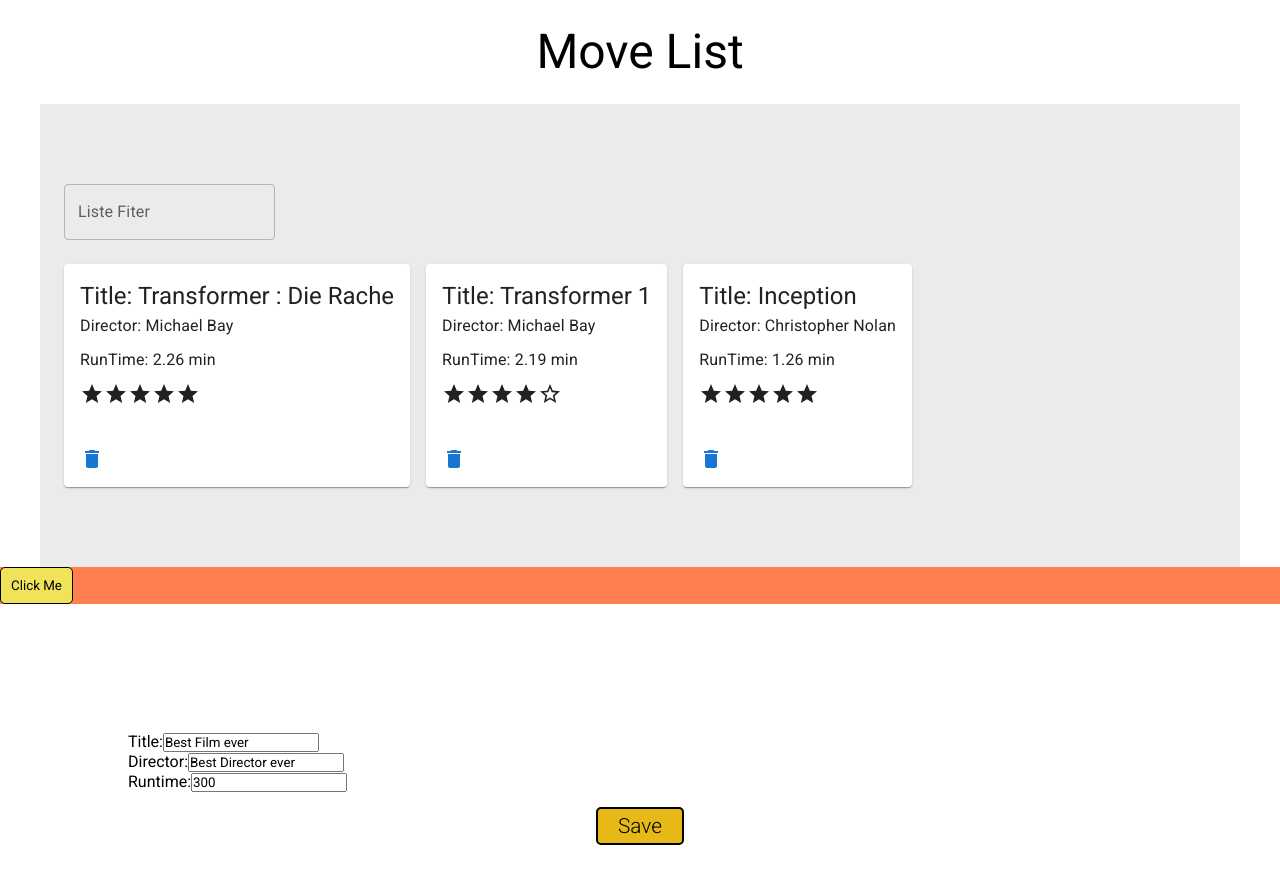
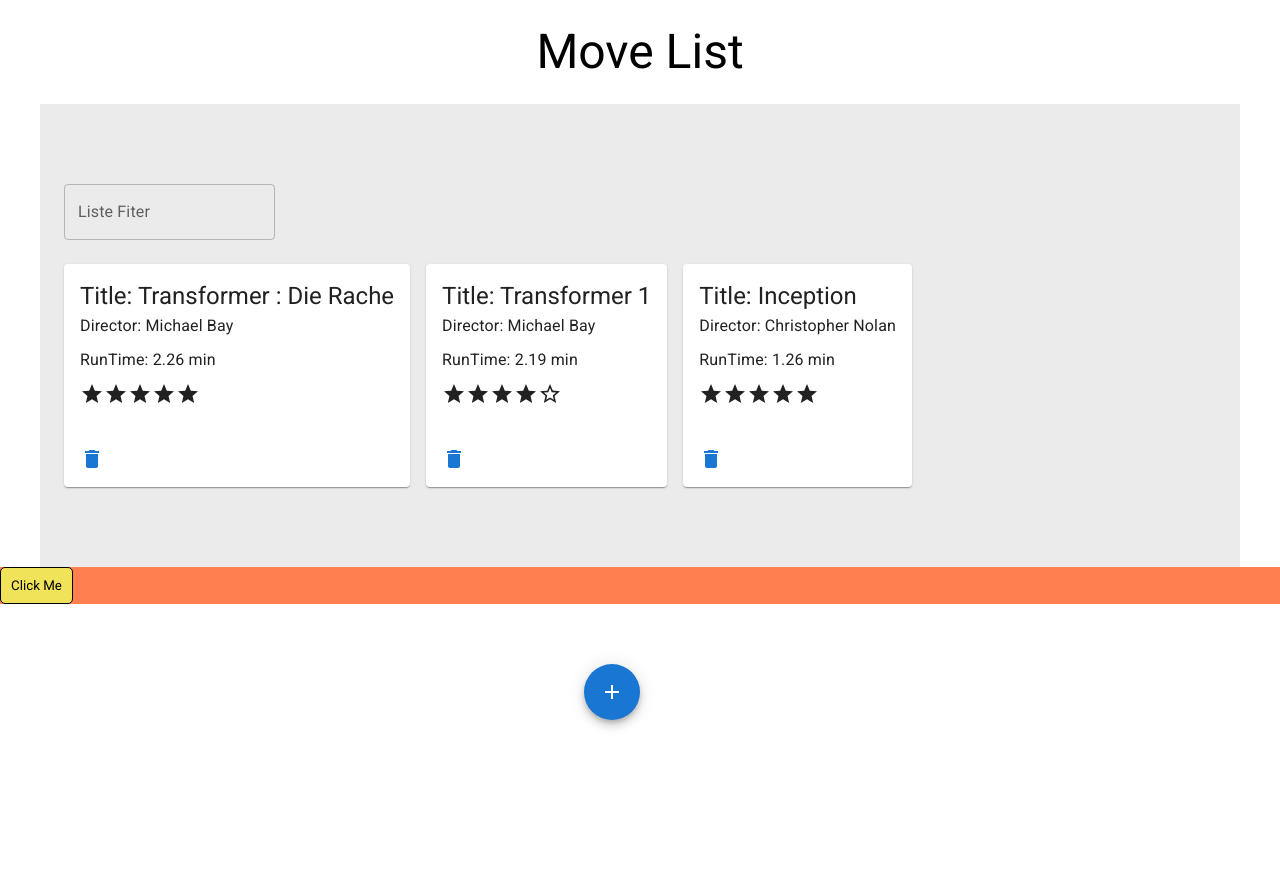
Before and after one commit to Marco-Jan/MovieList, a React (Vite) app: page / in a window 1280 px wide. Shown: the top 884 px of the page. After the commit the page ends 800 px from the top, so only its background shows below. Built offline with nearby package versions, Linux system fonts and the light colour scheme; data requests are answered from the project's data file.

Commit message:
+Add function

```diff
--- a/src/Components/FormEdit.tsx
+++ b/src/Components/FormEdit.tsx
@@ -2,79 +2,71 @@
 import { IMovie, MovieInput } from "../TS/interfaces/global_interfaces";
 import { useForm } from "react-hook-form";
 import { yupResolver } from "@hookform/resolvers/yup";
-import * as yup from "yup";
-import style from "./css/FormEdit.module.css";
+import movieSchema from "./validationSchema";
+import { Dialog, DialogTitle, DialogContent, DialogActions, Button, TextField } from "@mui/material";
 
 interface Props {
     onSave: (movie: MovieInput) => void;
     editMovie?: IMovie;
+    open: boolean;
+    onClose: () => void;
 }
 
-const movieSchema = yup
-    .object({
-        title: yup
-        .string()
-        .required("title is required")
-        .min(2, "the title must have min . 2 chars")
-        .max(30, "the title must have max 30 chars"),
-        director: yup.string().required("director is required"),
-        runtime: yup.number().required("runtime is required"),
-    })
-    .required();
 
-export default function FormEdit({ onSave, editMovie }: Props): JSX.Element {
+
+export default function FormEdit({ open, onSave, onClose, movie = { title: "", director: "", runtime: 0 } }: Props): JSX.Element {
     const {
         register,
         handleSubmit,
         reset,
         formState: { errors }
-    } = useForm<MovieInput>({resolver: yupResolver(movieSchema)});
+    } = useForm<MovieInput>({
+        defaultValues: movie, resolver: yupResolver(movieSchema)
+    });
 
     useEffect(() => {
-        reset(editMovie);
-    }, [editMovie, reset]);
+        if (movie.id) reset(movie);
+    }, [movie, reset]);
 
 
     return (
-        <form className={style.inputMovieForm} onSubmit={handleSubmit(onSave)}>
-            <label htmlFor="title">
-                Title:
-                <input
-                    type="text"
-                    placeholder="nam a cool Movie"
-                    {...register("title", )}
-                    className={errors.title && style.error}
-                />
-            </label>
-            {errors.title && <div className={style.error}>{errors.title.message}</div>}
-            <label htmlFor="director">
-                Director:
-                <input
-                    type="text"
-                    placeholder="directed by..."
-                    {...register("director")}
-                    className={errors.director && style.error}
-                />
-            </label>
-            {errors.director &&
-                <div className={style.error}>{errors.director.message}</div>
-            }
+        <Dialog open={open} onClose={onClose}>
+            <DialogTitle id="form-dialog-title">{movie.id ? "Edit Movie" : "Add new Movie"}
+            </DialogTitle>
+            <form onSubmit={handleSubmit(onSave)}>
+                <DialogContent>
+                    <div>
+                        <TextField
+                            {...register("title")}
+                            error={!!errors.title}
+                            label="Title"
+                        />
+                        {errors.title && <div>{errors.title.message}</div>}
+                    </div>
+                    <div>
+                        <TextField
+                            {...register("director")}
+                            error={!!errors.director}
+                            label="Director"
+                        />
+                        {errors.director && <div>{errors.director.message}</div>}
+                    </div>
+                    <div>
+                        <TextField
+                            {...register("runtime")}
+                            error={!!errors.runtime}
+                            label="Runtime"
+                        />
+                        {errors.runtime && <div>{errors.runtime.message}</div>}
+                    </div>
+                    <DialogActions>
+                        <Button color="primary" type="submit">Save</Button>
+                        <Button color="secondary" onClick={onClose}>Cancel</Button>
+                    </DialogActions>
+                </DialogContent>
+            </form>
+        </Dialog>
 
-            <label htmlFor="runtime">
-                Runtime:
-                <input
-                    type="number"
-                    placeholder="0"
-                    {...register("runtime")}
-                    className={errors.runtime && style.error}
-                />
-            </label>
-            {errors.runtime &&
-                <div className={style.error}>{errors.runtime.message}</div>
-            }
-            <button type="submit" className={style.saveBtn}>
-                Save
-            </button>
-        </form>
-    );
+
+                );
 }
--- a/src/Components/MovieList.tsx
+++ b/src/Components/MovieList.tsx
@@ -1,14 +1,30 @@
 import MovieListItem from "./MovieListItem";
-import { IMovie } from "../TS/interfaces/global_interfaces";
+import { IMovie, MovieInput } from "../TS/interfaces/global_interfaces";
 import useMovies from "./useMovies";
-import { Container, Grid, TextField } from "@mui/material";
+import { Container, Grid, TextField, Fab } from "@mui/material";
 import { useState } from "react";
+import DeleteDialog from "./DeleteDialog";
+import Add from "@mui/icons-material/Add";
+import FormEdit from "./FormEdit";
+
 
 
 
 export default function MovieList() {
-    const [movies, err, handleDelete] = useMovies();
+    const [movies, err, handleDelete, handleSubmit] = useMovies();
     const [filter, setFilter] = useState("");
+    const [deleteDialog, setDeleteDialog] = useState<{ open: boolean; movie: IMovie | null }>({ open: false, movie: null });
+    const [formDialog, setFormDialog] = useState(false);
+
+    const handleDialog = (open: boolean, movie: IMovie) => {
+        if (open) {
+            setDeleteDialog({ open: true, movie: movie });
+        } else {
+            setDeleteDialog({ open: false, movie: null });
+        }
+    };
+
+
     {
         if (err !== null) {
             return <Container>{(err as Error).message}</Container>
@@ -34,12 +50,41 @@
                                     <MovieListItem
                                         key={movie.id}
                                         movie={movie}
-                                        onDelete={handleDelete as (movie: IMovie) => Promise<void>}
+                                        onDialog={handleDialog}
                                     />
                                 )
                             })}
                     </Grid>
-                </Container>
+                    <DeleteDialog
+                        title="Delete Element"
+                        text={`Are you sure you want to delete the movie "${deleteDialog.movie?.title}"`}
+                        open={deleteDialog.open}
+                        onConfirm={(isConfirmed) => {
+                            if (isConfirmed && deleteDialog.movie) {
+                                (handleDelete as (movie: IMovie) => Promise<void>)(
+                                    deleteDialog.movie
+                                );
+                            }
+                            setDeleteDialog({ open: false, movie: null });
+                        }}
+                    >
+                    </DeleteDialog>
+                    <FormEdit
+                        onSave={(movie: MovieInput) => {
+                            setFormDialog(false);
+                            (handleSubmit as (movie: MovieInput) => Promise<void>)(movie);
+                        }}
+                        open={formDialog}
+                        onClose={() => setFormDialog(false)}
+                    />
+                    <Fab
+                        color="primary"
+                        sx={{ position: "fixed", bottom: "10%", right: "50%", Transform: "translateX(-50%)", }}
+                        onClick={() => setFormDialog(true)}>
+                        <Add />
+                    </Fab>
+                </Container >
+
             )
         }
     }
--- a/src/Components/MovieListItem.tsx
+++ b/src/Components/MovieListItem.tsx
@@ -7,7 +7,7 @@
 
 interface Props {
     movie: IMovie;
-    onDelete: (movie: IMovie) => Promise<void>;
+    onDialog: (open: boolean, movie: IMovie) => void;
 }
 interface Props {
     movie: {
@@ -18,7 +18,7 @@
         rating: number;
     }
 }
-export default function MovieListItem({ movie, onDelete }: Props) {
+export default function MovieListItem({ movie, onDialog }: Props) {
     const classNames = [style.movieCard];
     if (movie.rating === 5) {
         classNames.push(style.fiveStars);
@@ -41,7 +41,7 @@
                     </div>
                 </CardContent>
                 <CardActions disableSpacing>
-                    <IconButton color="primary" aria-label="delete-movie" onClick={() => onDelete(movie)}>
+                    <IconButton color="primary" aria-label="delete-movie" onClick={() => onDialog(true, movie)}>
                         <DeleteIcon />
                     </IconButton>
                 </CardActions>
--- a/src/Components/useMovies.tsx
+++ b/src/Components/useMovies.tsx
@@ -1,6 +1,7 @@
 import { useState, useEffect, useContext } from "react";
 import { IMovie } from "../TS/interfaces/global_interfaces";
 import MovieContext from "./MovieContext";
+
 
 export default function useMovies() {
     const [movies, setMovies] = useContext(MovieContext);
@@ -36,6 +37,19 @@
         }
     }
 
+    async function handleAdd(movie: IMovie): Promise<void> {
+        const options = {
+            method: "POST",
+            body: JSON.stringify(movie),
+            headers: { "Content-Type": "application/json" },
 
-    return [movies, err, handleDelete];
+        };
+
+        const res = await fetch(`/movies`, options);
+        const data = await res.json();
+        setMovies((prevMovie) => [...prevMovie, data]);
+    }
+
+
+    return [movies, err, handleDelete, handleAdd];
 }
--- /dev/null
+++ b/src/Components/validationSchema.ts
@@ -0,0 +1,15 @@
+import * as yup from 'yup';
+
+const movieSchema = yup
+    .object({
+        title: yup
+        .string()
+        .required("title is required")
+        .min(2, "the title must have min . 2 chars")
+        .max(30, "the title must have max 30 chars"),
+        director: yup.string().required("director is required"),
+        runtime: yup.number().required("runtime is required"),
+    })
+    .required();
+
+export default movieSchema;
```
